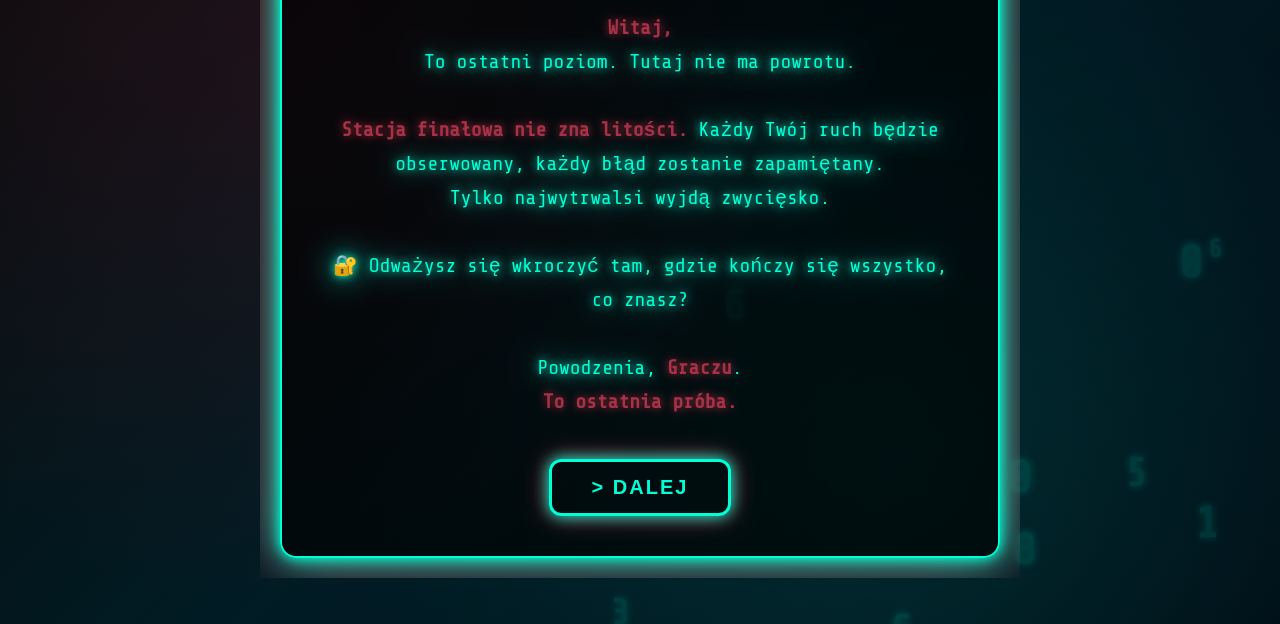
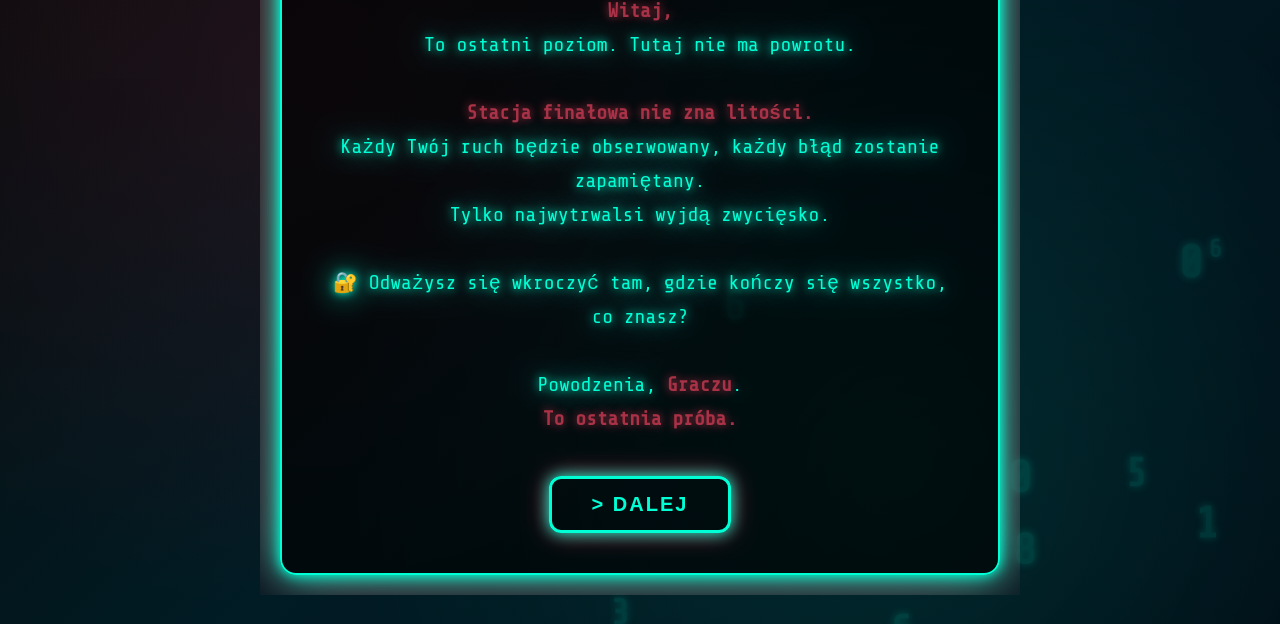
Before and after one commit to Madziula813/Fina-, a plain HTML site: page index.html in a window 1280 px wide. Shown: the part 176-800 px from the top of the page. Drawn offline with nearby package versions, Linux system fonts and the light colour scheme.

Commit message:
Update index.html

```diff
--- a/index.html
+++ b/index.html
@@ -188,7 +188,7 @@
     <h1>&gt;[Stacja 4]</h1>
     <p><strong>Witaj,</strong><br />
       To ostatni poziom. Tutaj nie ma powrotu.<br /><br />
-      <strong>Stacja finałowa nie zna litości.</strong> Każdy Twój ruch będzie obserwowany, każdy błąd zostanie zapamiętany.<br />
+      <strong>Stacja finałowa nie zna litości.</strong><br>Każdy Twój ruch będzie obserwowany, każdy błąd zostanie zapamiętany.<br />
       Tylko najwytrwalsi wyjdą zwycięsko.<br><br>
       🔐 Odważysz się wkroczyć tam, gdzie kończy się wszystko, co znasz?<br /><br>
       Powodzenia, <strong>Graczu</strong>. <br>
```
